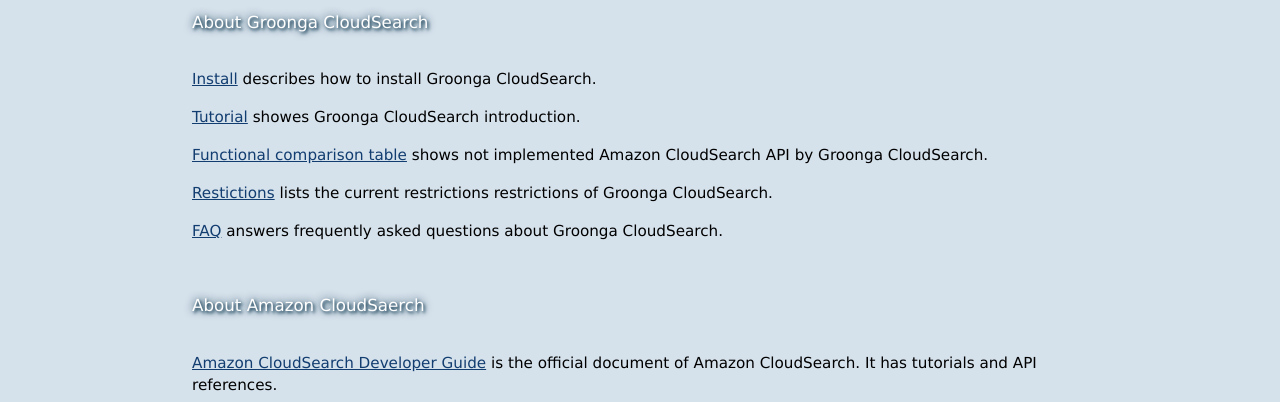
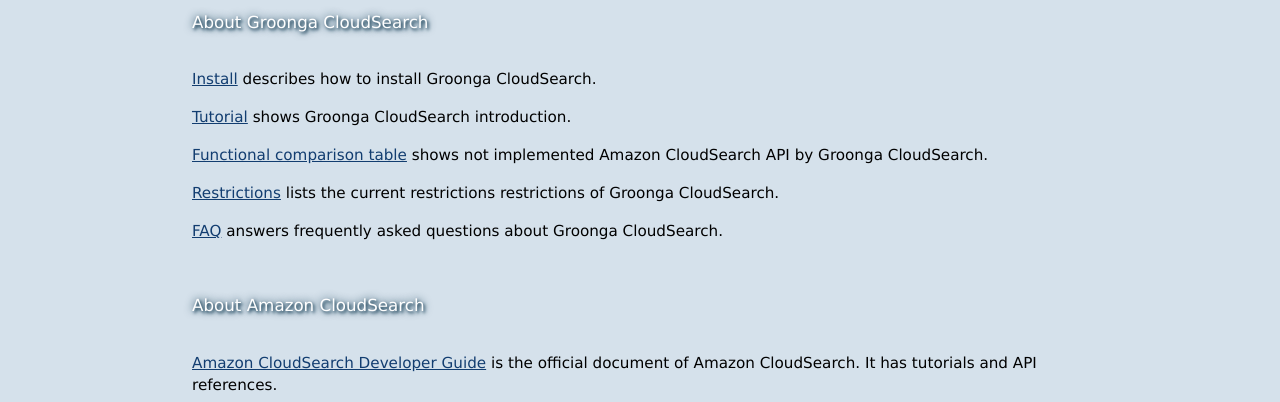
Before and after one commit to groonga/gcs.groonga.org, a Jekyll site: the page built from docs/index.md, in a window 1280 px wide. Shown: the part 233-635 px from the top of the page. Built offline with Jekyll 4.4.1, drawn with Linux system fonts in a browser that asks for light colours; comment, search, counter and statistics services are not loaded.

Commit message:
Fix typos

```diff
--- a/docs/index.md
+++ b/docs/index.md
@@ -8,18 +8,18 @@
 
 [Install](install/) describes how to install Groonga CloudSearch.
 
-[Tutorial](tutorial/) showes Groonga CloudSearch introduction.
+[Tutorial](tutorial/) shows Groonga CloudSearch introduction.
 
 [Functional comparison table](/#functional-comparison) shows not
 implemented Amazon CloudSearch API by Groonga CloudSearch.
 
-[Restictions](restrictions/) lists the current restrictions
+[Restrictions](restrictions/) lists the current restrictions
 restrictions of Groonga CloudSearch.
 
 [FAQ](faq/) answers frequently asked questions about Groonga
 CloudSearch.
 
-## About Amazon CloudSaerch
+## About Amazon CloudSearch
 
 [Amazon CloudSearch Developer
 Guide](http://docs.amazonwebservices.com/cloudsearch/latest/developerguide/)
```
